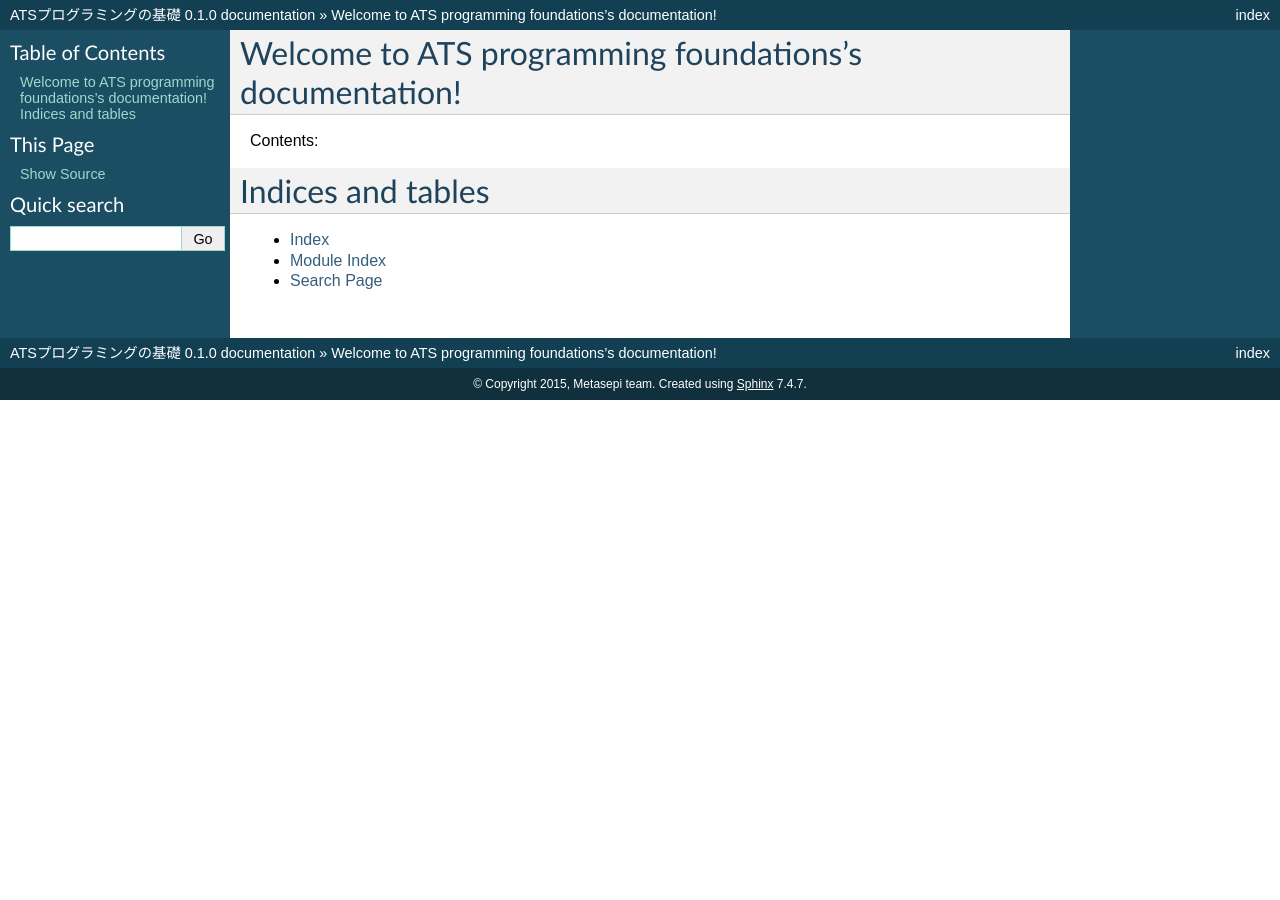
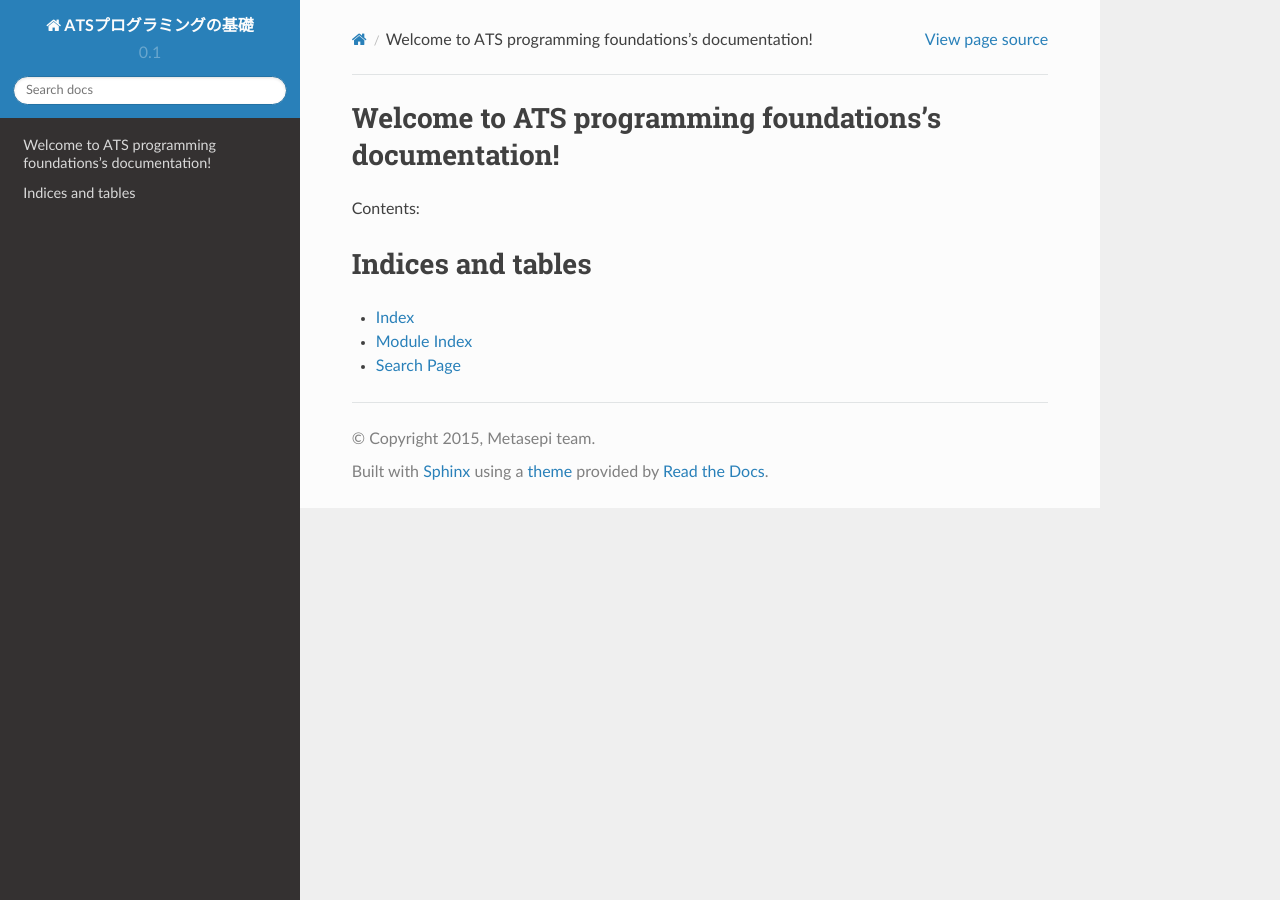
Before and after one commit to jats-ug/ATS_Foundations, a Sphinx documentation site: the page built from source/index.rst, in a window 1280 px wide. Built offline with Sphinx 7.4.7 and the Read the Docs theme 2.0.0, drawn with Linux system fonts in a browser that asks for light colours.

Commit message:
Use sphinx_rtd_theme

```diff
--- a/source/conf.py
+++ b/source/conf.py
@@ -100,7 +100,7 @@ pygments_style = 'sphinx'
 
 # The theme to use for HTML and HTML Help pages.  See the documentation for
 # a list of builtin themes.
-html_theme = 'default'
+html_theme = 'sphinx_rtd_theme'
 
 # Theme options are theme-specific and customize the look and feel of a theme
 # further.  For a list of options available for each theme, see the
@@ -108,7 +108,7 @@ html_theme = 'default'
 #html_theme_options = {}
 
 # Add any paths that contain custom themes here, relative to this directory.
-#html_theme_path = []
+html_theme_path = ["_themes", ]
 
 # The name for this set of Sphinx documents.  If None, it defaults to
 # "<project> v<release> documentation".
```
Also changed, not shown: 1 other file.
